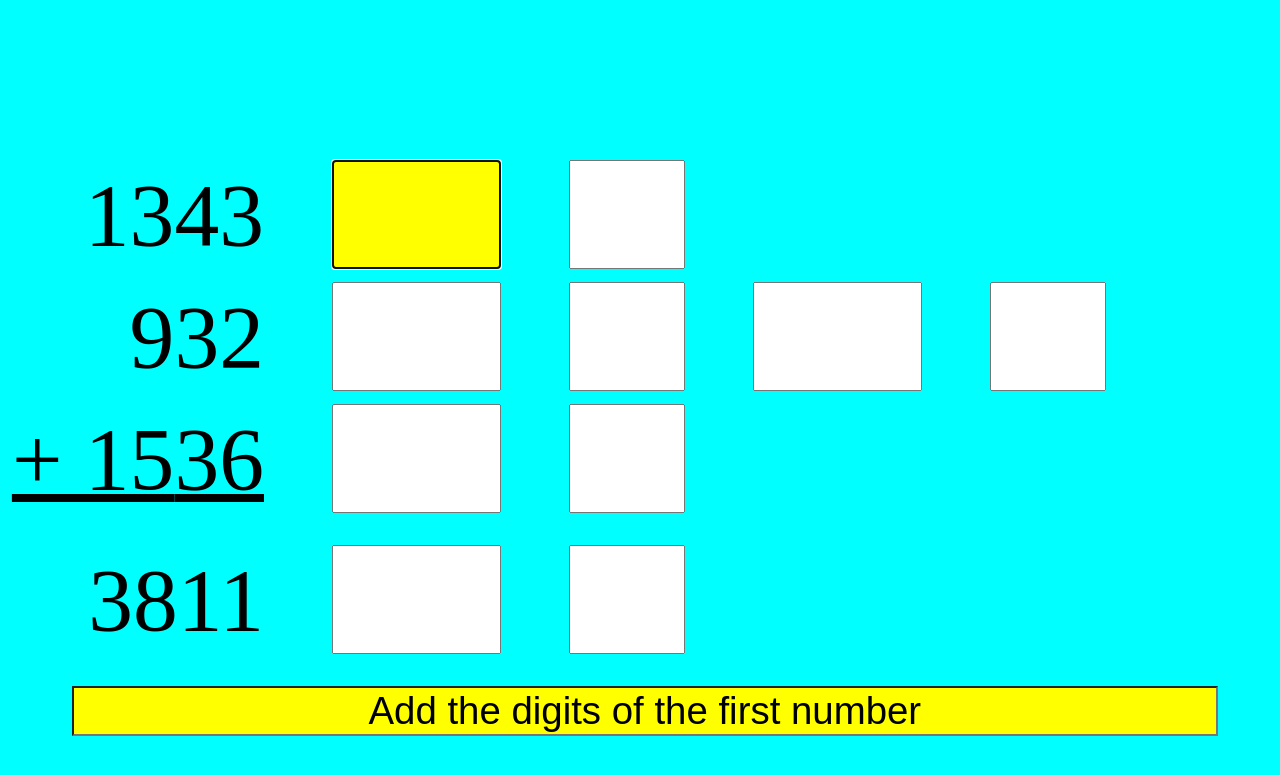
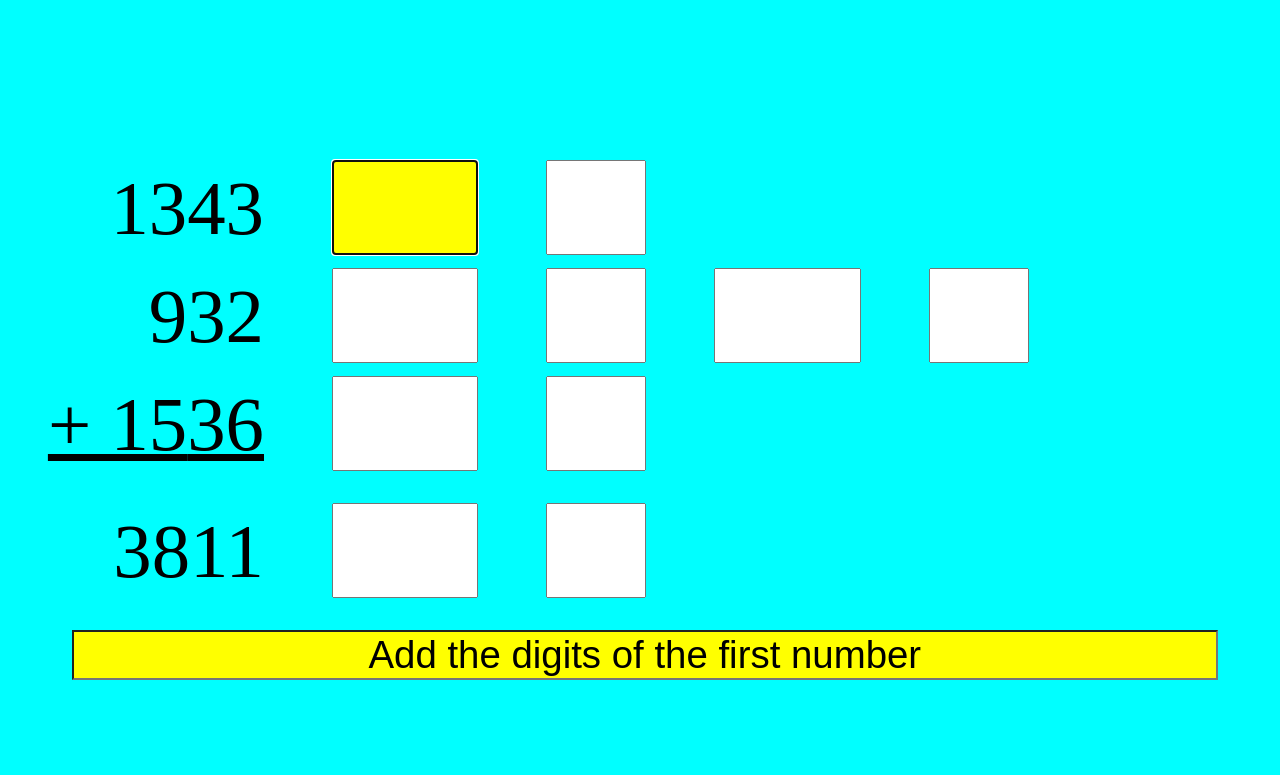
Before and after one commit to mebartsch/mebartsch.github.io, a Jekyll site: the page projects/CastingNines/TryIt/index.html, which Jekyll copies as it is, in a window 1280 px wide. Shown: the top 775 px of the page. Built offline with Jekyll 4.4.1, drawn with Linux system fonts in a browser that asks for light colours.

Commit message:
Update index.html

```diff
--- a/projects/CastingNines/TryIt/index.html
+++ b/projects/CastingNines/TryIt/index.html
@@ -47,13 +47,13 @@
  input {
   margin-left:5vw;
   text-align:center;
-  font-size:7vw;
+  font-size:6vw;
  }
  label {
   display: inline-block;
   width: 20vw;
   text-align: right;
-  font-size:7vw;
+  font-size:6vw;
  }
  .messageBox {
   font-size:3vw;
```
